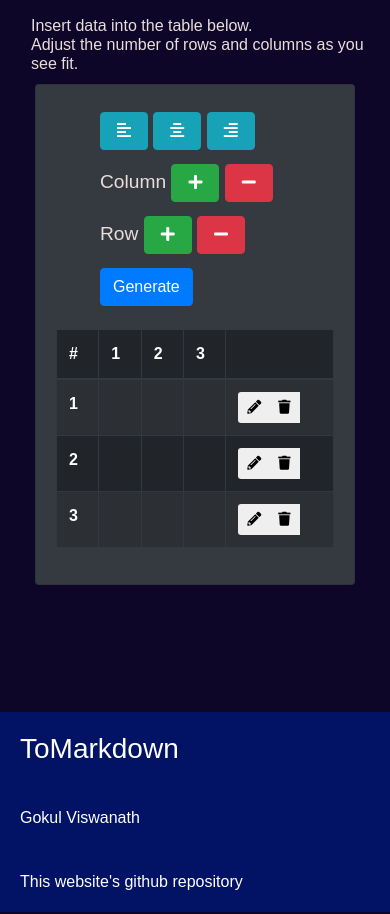
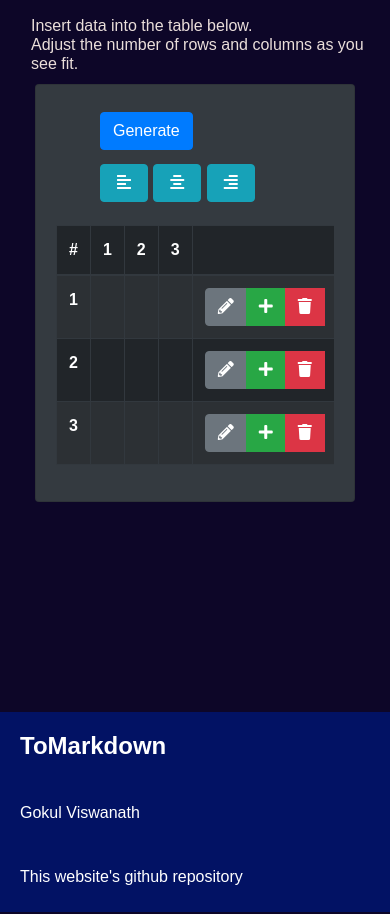
Before and after one commit to 1Gokul/table2markdown, a Flask app: page /table2markdown in a window 390 px wide. Shown: the part 72-986 px from the top of the page. Run offline with Flask 2, Linux system fonts and the light colour scheme; lists and menus that the app fills with data are empty; some libraries are stand-ins or nearby versions.

Commit message:
Added Row Appending
Rows can now be appended below the row the + button belongs to. Made the table responsive.
Updated README.

```diff
--- a/static/css/layout.css
+++ b/static/css/layout.css
@@ -33,7 +33,7 @@ a {
   margin: 10px 20px;
 }
 
-.table-options {
+.generate-button {
   float: right;
 }
 
@@ -89,7 +89,10 @@ a:focus {
 
   .table-options {
     margin: 0;
-    float: left !important;
+  }
+
+  .generate-button{
+    float: none;
   }
 
   .table-options li {
--- a/static/js/bootstable.js
+++ b/static/js/bootstable.js
@@ -7,59 +7,67 @@ Bootstable
 "use strict";
 //Global variables
 var params = null;  		//Parameters
-  var colsEdi =null;
-  var newColHtml = '<div class="btn-group pull-right">'+
-'<button id="bEdit" type="button" class="btn btn-sm btn-default"  onclick="rowEdit(this);">' +
-'<i class="fas fa-pencil-alt"></i>'+
-'</button>'+
-'<button id="bElim" type="button" class="btn btn-sm btn-default"  onclick="rowElim(this);">' +
-'<i class="fas fa-trash" aria-hidden="true"></i>'+
-'</button>'+
-'<button id="bAcep" type="button" class="btn btn-sm btn-default"  style="display:none;" onclick="rowAcep(this);">' +
-'<i class="fas fa-check"></i>'+
-'</button>'+
-'<button id="bCanc" type="button" class="btn btn-sm btn-default" style="display:none;"  onclick="rowCancel(this);">' +
-'<i class="fas fa-times" aria-hidden="true"></i>'+
-'</button>'+
+var colsEdi = null;
+const tabID = 'input-table';
+var newColHtml = '<div class="btn-group pull-right">' +
+    '<button id="bEdit" type="button" class="btn btn-secondary"  onclick="rowEdit(this);">' +
+    '<i class="fas fa-pencil-alt"></i>' +
+    '</button>' +
+    '<button id="bAdd" type="button" class="btn btn-success">' +
+    '<i class="fas fa-plus"></i>' +
+    '</button>' +
+    '<button id="bElim" type="button" class="btn btn-danger"  onclick="rowElim(this);">' +
+    '<i class="fas fa-trash" aria-hidden="true"></i>' +
+    '</button>' +
+    '<button id="bAcep" type="button" class="btn btn-success"  style="display:none;" onclick="rowAcep(this);">' +
+    '<i class="fas fa-check"></i>' +
+    '</button>' +
+    '<button id="bCanc" type="button" class="btn btn-danger" style="display:none;"  onclick="rowCancel(this);">' +
+    '<i class="fas fa-times" aria-hidden="true"></i>' +
+    '</button>' +
     '</div>';
 
-     var saveColHtml = '<div class="btn-group pull-right">'+
-'<button id="bEdit" type="button" class="btn btn-sm btn-default" style="display:none;" onclick="rowEdit(this);">' +
-'<i class="fas fa-pencil-alt"></i>'+
-'</button>'+
-'<button id="bElim" type="button" class="btn btn-sm btn-default" style="display:none;" onclick="rowElim(this);">' +
-'<i class="fas fa-trash" aria-hidden="true"></i>'+
-'</button>'+
-'<button id="bAcep" type="button" class="btn btn-sm btn-default"   onclick="rowAcep(this);">' +
-'<i class="fas fa-check"></i>'+
-'</button>'+
-'<button id="bCanc" type="button" class="btn btn-sm btn-default"  onclick="rowCancel(this);">' +
-'<i class="fas fa-times" aria-hidden="true"></i>'+
-'</button>'+
+var saveColHtml = '<div class="btn-group pull-right">' +
+    '<button id="bEdit" type="button" class="btn btn-secondary" style="display:none;" onclick="rowEdit(this);">' +
+    '<i class="fas fa-pencil-alt"></i>' +
+    '</button>' +
+    '<button id="bAdd" type="button" class="btn btn-success" style="display:none;" ">' +
+    '<i class="fas fa-plus"></i>' +
+    '</button>' +
+    '<button id="bElim" type="button" class="btn btn-danger" style="display:none;" onclick="rowElim(this);">' +
+    '<i class="fas fa-trash" aria-hidden="true"></i>' +
+    '</button>' +
+    '<button id="bAcep" type="button" class="btn btn-success"   onclick="rowAcep(this);">' +
+    '<i class="fas fa-check"></i>' +
+    '</button>' +
+    '<button id="bCanc" type="button" class="btn btn-danger"  onclick="rowCancel(this);">' +
+    '<i class="fas fa-times" aria-hidden="true"></i>' +
+    '</button>' +
     '</div>';
-  var colEdicHtml = '<td class="editrow-button" name="buttons">'+newColHtml+'</td>';
-var colSaveHtml = '<td name="buttons">'+saveColHtml+'</td>';
+var colEdicHtml = '<td class="editrow-button" name="buttons">' + newColHtml + '</td>';
+var colSaveHtml = '<td name="buttons">' + saveColHtml + '</td>';
 
 $.fn.SetEditable = function (options) {
     var defaults = {
         columnsEd: null,         //Index to editable columns. If null all td editables. Ex.: "1,2,3,4,5"
         $addButton: null,        //Jquery object of "Add" button
-        onEdit: function() {},   //Called after edition
-		onBeforeDelete: function() {}, //Called before deletion
-        onDelete: function() {}, //Called after deletion
-        onAdd: function() {}     //Called when added a new row
+        onEdit: function () { },   //Called after edition
+        onBeforeDelete: function () { }, //Called before deletion
+        onDelete: function () { }, //Called after deletion
+        onAdd: function () { }     //Called when added a new row
     };
     params = $.extend(defaults, options);
     this.find('thead tr').append('<th class="edithead-button" name="buttons"></th>');  //encabezado vacío
     this.find('tbody tr').append(colEdicHtml);
-	var $tabedi = this;   //Read reference to the current table, to resolve "this" here.
     //Process "addButton" parameter
-    if (params.$addButton != null) {
-        //Se proporcionó parámetro
-        params.$addButton.click(function() {
-            rowAddNew($tabedi.attr("id"));
-        });
-    }
+    // if (params.$addButton != null) {
+    //     //Se proporcionó parámetro
+    //     params.$addButton.click(function () {
+    //         console.log("not nnull");
+    //         var $tabedi = 'input-table';
+    //         rowAddNew($tabedi);
+    //     });
+    // }
     //Process "columnsEd" parameter
     if (params.columnsEd != null) {
         //Extract felds
@@ -69,16 +77,16 @@ var colSaveHtml = '<td name="buttons">'+saveColHtml+'</td>';
 function IterarCamposEdit($cols, tarea) {
     //Itera por los campos editables de una fila
     var n = 0;
-    $cols.each(function() {
+    $cols.each(function () {
         n++;
-        if ($(this).attr('name')=='buttons') return;  //excluye columna de botones
-        if (!EsEditable(n-1)) return;   //noe s campo editable
+        if ($(this).attr('name') == 'buttons') return;  //excluye columna de botones
+        if (!EsEditable(n - 1)) return;   //noe s campo editable
         tarea($(this));
     });
 
     function EsEditable(idx) {
         //Indica si la columna pasada está configurada para ser editable
-        if (colsEdi==null) {  //no se definió
+        if (colsEdi == null) {  //no se definió
             return true;  //todas son editable
         } else {  //hay filtro de campos
             //alert('verificando: ' + idx);
@@ -94,6 +102,7 @@ function FijModoNormal(but) {
     $(but).parent().find('#bCanc').hide();
     $(but).parent().find('#bEdit').show();
     $(but).parent().find('#bElim').show();
+    $(but).parent().find('#bAdd').show();
     var $row = $(but).parents('tr');  //accede a la fila
     $row.attr('id', '');  //quita marca
 }
@@ -103,11 +112,12 @@ function FijModoEdit(but) {
     $(but).parent().find('#bCanc').show();
     $(but).parent().find('#bEdit').hide();
     $(but).parent().find('#bElim').hide();
+    $(but).parent().find('#bAdd').hide();
     var $row = $(but).parents('tr');  //accede a la fila
     $row.attr('id', 'editing');  //indica que está en edición
 }
 function ModoEdicion($row) {
-    if ($row.attr('id')=='editing') {
+    if ($row.attr('id') == 'editing') {
         return true;
     } else {
         return false;
@@ -121,7 +131,7 @@ function rowAcep(but) {
     var $cols = $row.find('td');  //lee campos
     if (!ModoEdicion($row)) return;  //Ya está en edición
     //Está en edición. Hay que finalizar la edición
-    IterarCamposEdit($cols, function($td) {  //itera por la columnas
+    IterarCamposEdit($cols, function ($td) {  //itera por la columnas
         var cont = $td.find('input').val(); //lee contenido del input
         $td.html(cont);  //fija contenido y elimina controles
     });
@@ -134,7 +144,7 @@ function rowCancel(but) {
     var $cols = $row.find('td');  //lee campos
     if (!ModoEdicion($row)) return;  //Ya está en edición
     //Está en edición. Hay que finalizar la edición
-    IterarCamposEdit($cols, function($td) {  //itera por la columnas
+    IterarCamposEdit($cols, function ($td) {  //itera por la columnas
         var cont = $td.find('div').html(); //lee contenido del div
         $td.html(cont);  //fija contenido y elimina controles
     });
@@ -147,7 +157,7 @@ function rowEdit(but) {
     var $cols = $row.find('td');
     if (ModoEdicion($row)) return;  //Ya está en edición
     //Pone en modo de edición
-    IterarCamposEdit($cols, function($td) {  //itera por la columnas
+    IterarCamposEdit($cols, function ($td) {  //itera por la columnas
         var cont = $td.html(); //lee contenido
         var div = '<div style="display: none;">' + cont + '</div>';  //guarda contenido
         var input = '<input class="form-control input-sm"  value="' + cont + '">';
@@ -161,67 +171,70 @@ function rowElim(but) {  //Elimina la fila actual
     $row.remove();
     params.onDelete();
 }
-function rowAddNew(tabId) {  //Agrega fila a la tabla indicada.
+function rowAddNew(tabId) { //Agrega fila a la tabla indicada.
+    console.log(tabId);
+    console.log($(this));
     var $tab_en_edic = $("#" + tabId);  //Table to edit
     var $filas = $tab_en_edic.find('tbody tr');
-    if ($filas.length==0) {
+    // if ($filas.length == 0) {
         //No hay filas de datos. Hay que crearlas completas
         var $row = $tab_en_edic.find('thead tr');  //encabezado
         var $cols = $row.find('th');  //lee campos
         //construye html
         var htmlDat = '';
-        $cols.each(function() {
-            if ($(this).attr('name')=='buttons') {
+        $cols.each(function () {
+            if ($(this).attr('name') == 'buttons') {
                 //Es columna de botones
                 htmlDat = htmlDat + colEdicHtml;  //agrega botones
             } else {
                 htmlDat = htmlDat + '<td></td>';
             }
         });
-        $tab_en_edic.find('tbody').append('<tr>'+htmlDat+'</tr>');
-    } else {
-        //Hay otras filas, podemos clonar la última fila, para copiar los botones
-        var $ultFila = $tab_en_edic.find('tr:last');
-        $ultFila.clone().appendTo($ultFila.parent());
-        $tab_en_edic.find('tr:last').attr('id','editing');
-        $ultFila = $tab_en_edic.find('tr:last');
-        var $cols = $ultFila.find('td');  //lee campos
+        $(this).closest('tr').insertAfter('<tr>' + htmlDat + '</tr>');
+    // } else {
+    //     //Hay otras filas, podemos clonar la última fila, para copiar los botones
+    //     var $ultFila = $tab_en_edic.find('tr:last');
+    //     $ultFila.clone().appendTo($ultFila.parent());
+    //     $tab_en_edic.find('tr:last').attr('id', 'editing');
+    //     $ultFila = $tab_en_edic.find('tr:last');
+    //     var $cols = $ultFila.find('td');  //lee campos
 
-        $cols.each(function() {
-            if ($(this).attr('name')=='buttons') {
-                //Es columna de botones
-            } else {
-                var div = '<div style="display: none;"></div>';  //guarda contenido
-                var input = '<input class="form-control input-sm"  value="">';
+    //     $cols.each(function () {
+    //         //console.log($(this).parent());
+    //         if ($(this).attr('name') == 'buttons') {
+    //             //Es columna de botones
+    //         } else {
+    //             var div = '<div style="display: none;"></div>';  //guarda contenido
+    //             var input = '<input class="form-control input-sm"  value="">';
 
-                $(this).html(div + input);  //limpia contenido
-            }
-        });
-         $ultFila.find('td:last').html(saveColHtml);
+    //             $(this).html(div + input);  //limpia contenido
+    //         }
+    //     });
+    //     $ultFila.find('td:last').html(saveColHtml);
 
-    }
+    // }
     params.onAdd();
 }
 function TableToCSV(tabId, separator) {  //Convierte tabla a CSV
     var datFil = '';
     var tmp = '';
     var $tab_en_edic = $("#" + tabId);  //Table source
-    $tab_en_edic.find('tbody tr').each(function() {
+    $tab_en_edic.find('tbody tr').each(function () {
         //Termina la edición si es que existe
         if (ModoEdicion($(this))) {
             $(this).find('#bAcep').click();  //acepta edición
         }
         var $cols = $(this).find('td');  //lee campos
         datFil = '';
-        $cols.each(function() {
-            if ($(this).attr('name')=='buttons') {
+        $cols.each(function () {
+            if ($(this).attr('name') == 'buttons') {
                 //Es columna de botones
             } else {
                 datFil = datFil + $(this).html() + separator;
             }
         });
-        if (datFil!='') {
-            datFil = datFil.substr(0, datFil.length-separator.length);
+        if (datFil != '') {
+            datFil = datFil.substr(0, datFil.length - separator.length);
         }
         tmp = tmp + datFil + '\n';
     });
--- a/templates/layout.html
+++ b/templates/layout.html
@@ -47,7 +47,7 @@
   <div id="push"></div>
 </div>
   <div id="footer">
-    <a href="#" class="h3">ToMarkdown</a>
+    <a href="#" class="h4 font-weight-bold">ToMarkdown</a>
     <a href="https://1gokul.github.io/">Gokul Viswanath</a>
     <a href="https://github.com/1Gokul/table-generator">This website's github repository </a>
   </div>
--- a/templates/table2markdown.html
+++ b/templates/table2markdown.html
@@ -6,36 +6,37 @@
     <div class="card bg-dark">
         <div class="card-body">
             <ul class="table-options mb-3 mr-1 ml-1">
-
+                <li class="generate-button">
+                    <button id="#generate-table" type="button" class="btn btn-primary">Generate</button>
+                </li>
                 <li>
-                    <button type="button" class="btn btn-info"  id="#left-align">
+                    <button type="button" class="btn btn-info" id="#left-align">
                         <i class="fas fa-align-left  ml-1 mr-1" aria-hidden="true"></i></button>
-                    <button type="button" class="btn btn-info"  id="#center-align" href="#">
+                    <button type="button" class="btn btn-info" id="#center-align" href="#">
                         <i class="fas fa-align-center  ml-1 mr-1" aria-hidden="true"></i></button>
-                    <button type="button" class="btn btn-info"  id="#right-align" href="#">
-                        <i class="fas fa-align-right  ml-1 mr-1"  aria-hidden="true"></i></button>
+                    <button type="button" class="btn btn-info" id="#right-align" href="#">
+                        <i class="fas fa-align-right  ml-1 mr-1" aria-hidden="true"></i></button>
                     </a>
                 </li>
-                <li>
+                <!-- <li>
                     Column
-                    <button type="button" class="btn btn-success"  id="#addcolumn" href="#">
-                        <i class="fas fa-plus  ml-1 mr-1"  aria-hidden="true"></i></button>
-                    <button type="button" class="btn btn-danger"  id="#removecolumn" href="#">
+                    <button type="button" class="btn btn-success" id="#addcolumn" href="#">
+                        <i class="fas fa-plus  ml-1 mr-1" aria-hidden="true"></i></button>
+                    <button type="button" class="btn btn-danger" id="#removecolumn" href="#">
                         <i class="fas fa-minus ml-1 mr-1" aria-hidden="true"></i></button>
 
                 </li>
                 <li>
                     Row
                     <button type="button" class="btn btn-success" id="addrow">
-                        <i class="fas fa-plus ml-1 mr-1"  aria-hidden="true"></i></button>
-                    <button type="button" class="btn btn-danger"  id="#removerow">
-                        <i class="fas fa-minus ml-1 mr-1"  aria-hidden="true"></i></button>
+                        <i class="fas fa-plus ml-1 mr-1" aria-hidden="true"></i></button>
+                    <button type="button" class="btn btn-danger" id="removerow">
+                        <i class="fas fa-minus ml-1 mr-1" aria-hidden="true"></i></button>
 
-                </li>
-                <li>
-                    <button id="#generate-table" type="button" class="btn btn-primary">Generate</button>
-                </li>
+                </li> -->
+
             </ul>
+            <div class="table-responsive">
             <table id="input-table" class="table table-editable table-striped table-bordered table-dark table-hover">
                 <thead>
                     <tr>
@@ -90,6 +91,7 @@
                     </tr>
                 </tbody>
             </table>
+            </div>
         </div>
     </div>
 
@@ -97,18 +99,6 @@
 
     {% block script %}
     <script src="{{ url_for('static', filename='js/bootstable.js') }}"></script>
+    <script src="{{ url_for('static', filename='js/table2markdown.js') }}"></script>
 
-    <script>
-        $('#input-table').SetEditable({
-            $addButton: $('#addrow'),
-            onAdd: function () {
-                // Change the row number of the newly added row.
-                $("table tr>th:last").html($('table#input-table tr:last').index() + 1);
-                // $('table#input-table thead>tr').append("<td>3</td>")
-                // $('<th scope="col">' + $('table#input-table thead>tr>th:last').index() + '</th>').insertBefore( ".edithead-button" );
-                // $("<td></td>" ).insertBefore( ".editrow-button" );
-                // console.log($('table#input-table thead>tr>th:last').index());
-            }
-        });
-    </script>
     {% endblock %}
```
Also changed, not shown: static/js/table2markdown.js (added, +59 -0 lines), README.md. Lines whose indentation alone changed are shown as unchanged.
